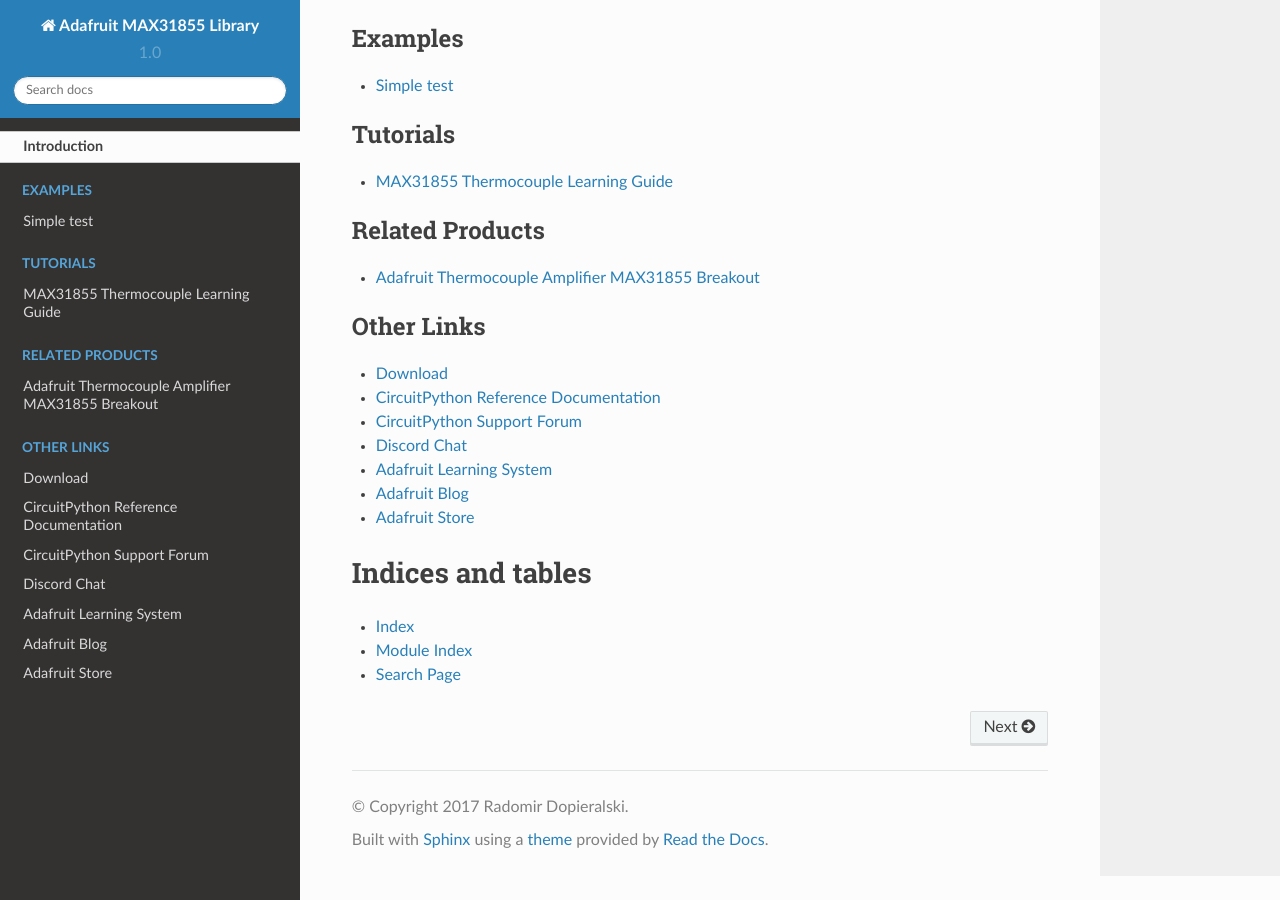
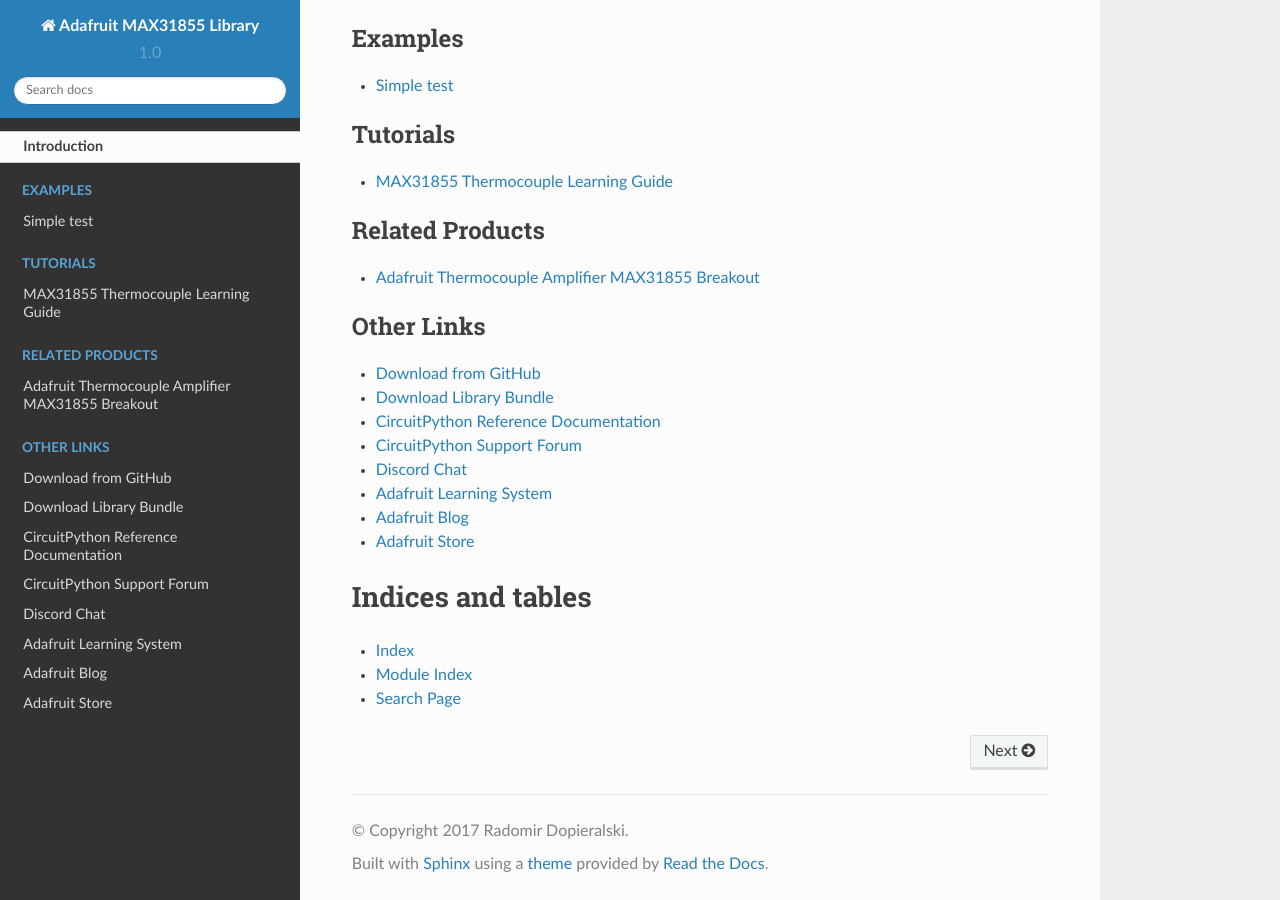
Before and after one commit to adafruit/Adafruit_CircuitPython_MAX31855, a Sphinx documentation site: the page built from docs/index.rst, in a window 1280 px wide and 900 px high, scrolled down 1993 px. Built offline with Sphinx 7.4.7 and the Read the Docs theme 2.0.0, drawn with Linux system fonts in a browser that asks for light colours.

Commit message:
Added cp.org link to index.rst

```diff
--- a/docs/index.rst
+++ b/docs/index.rst
@@ -33,7 +33,8 @@
 .. toctree::
     :caption: Other Links
 
-    Download <https://github.com/adafruit/Adafruit_CircuitPython_MAX31855/releases/latest>
+    Download from GitHub <https://github.com/adafruit/Adafruit_CircuitPython_MAX31855/releases/latest>
+    Download Library Bundle <https://circuitpython.org/libraries>
     CircuitPython Reference Documentation <https://docs.circuitpython.org>
     CircuitPython Support Forum <https://forums.adafruit.com/viewforum.php?f=60>
     Discord Chat <https://adafru.it/discord>
```
